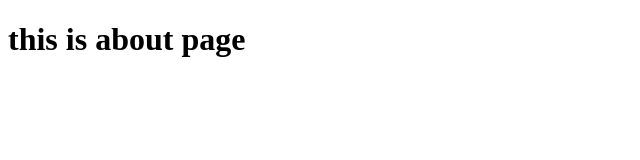
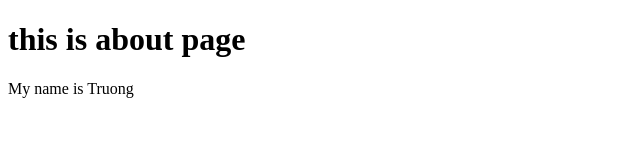
Before and after one commit to jackeylove0201/Test-git-project, a plain HTML site: page about.html in a window 1280 px wide. Shown: the whole page, without its empty margins (0-640 px from the left). Drawn offline with Linux system fonts and the light colour scheme.

Commit message:
Update about.html

```diff
--- a/about.html
+++ b/about.html
@@ -7,5 +7,6 @@
 </head>
 <body>
     <h1>this is about page</h1>
+    <p>My name is Truong</p>
 </body>
 </html>
```
